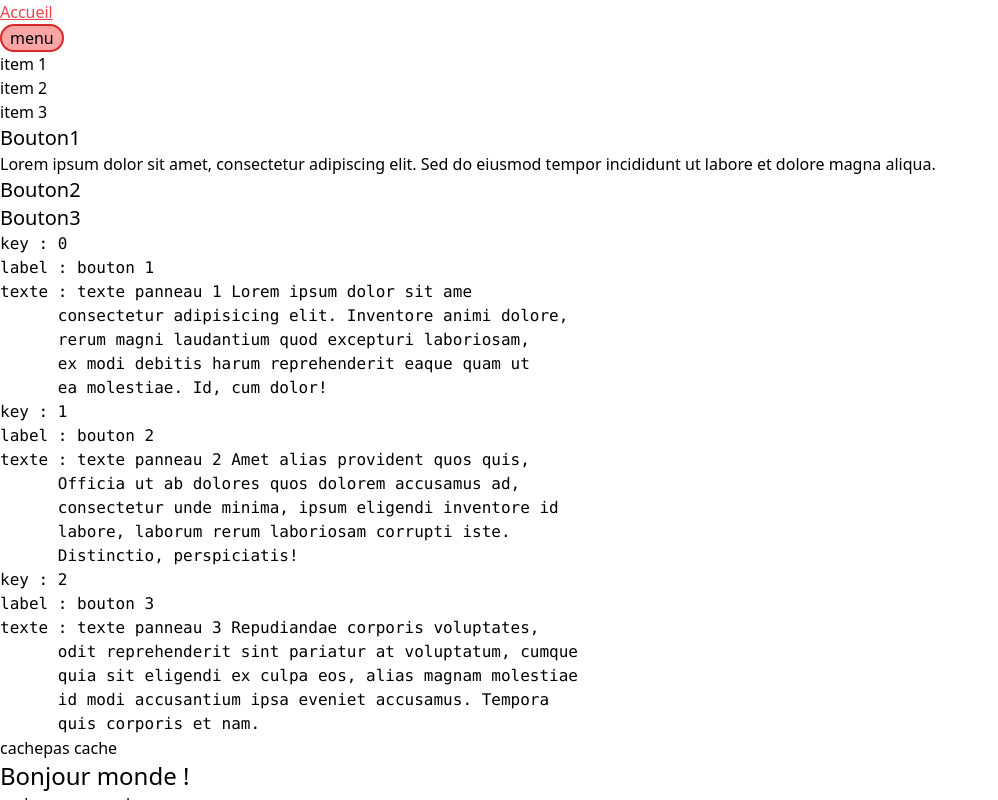
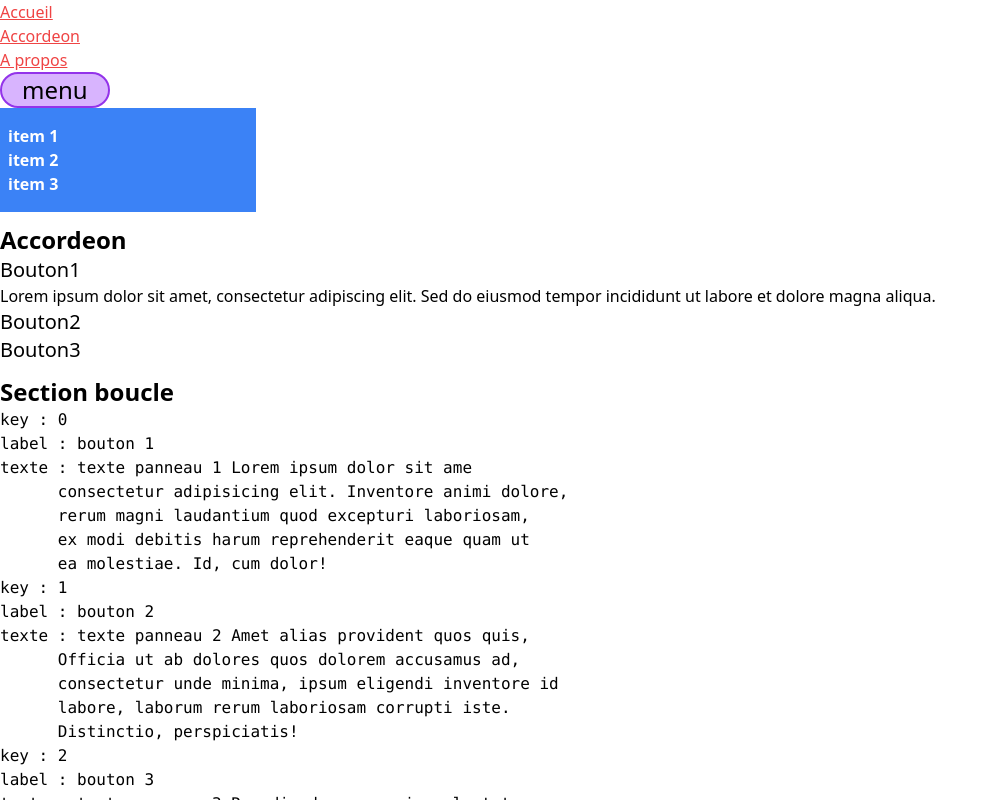
Before and after one commit to MMI-SAE-203/r213-2024-pracht-tp1-Claude2003, a Vue app: page / in a window 1280 px wide. Both pictures are taken after a click on the button "menu". Shown: the top 800 px of the page, without its empty margins (0-998 px from the left). Built offline with nearby package versions, Linux system fonts and the light colour scheme.

Commit message:
Amusement

```diff
--- a/src/App.vue
+++ b/src/App.vue
@@ -10,11 +10,19 @@ onErrorCaptured((err, instance, info) => {
 </script>
 
 <template>
+
+
+
   <header>
     <nav>
       <ul>
         <li>
-          <RouterLink to="/" class="text-red-500 underline"> Accueil </RouterLink>
+          <RouterLink to="/" class="text-red-500 underline"> Accueil </RouterLink></li>
+          <li>
+          <RouterLink to="/" class="text-red-500 underline"> Accordeon </RouterLink>
+        </li>
+        <li>
+          <RouterLink to="/" class="text-red-500 underline"> A propos </RouterLink>
         </li>
       </ul>
     </nav>
@@ -22,7 +30,7 @@ onErrorCaptured((err, instance, info) => {
     <button
     aria-controls="mainNav"
     aria-expanded="true"
-    class="rounded-full border-2 border-red-600 bg-red-300 px-2"
+    class="rounded-full border-2 border-purple-600 bg-purple-300 px-5 text-2xl "
     @pointerdown="menuIsOpen = !menuIsOpen"
   >
     menu
@@ -34,11 +42,11 @@ onErrorCaptured((err, instance, info) => {
     enter-to-class="translate-x-0"
     leave-active-class="-translate-x-full"
   >
-  <nav id="mainNav"  v-show="menuIsOpen" >
+  <nav id="mainNav"  v-show="menuIsOpen" class="bg-blue-500 w-64 py-4 px-2" >
     <ul>
-      <li><a href="#">item 1</a></li>
-      <li><a href="#">item 2</a></li>
-      <li><a href="#">item 3</a></li>
+      <li><a href="#" class="text-white font-bold" >item 1</a></li>
+      <li><a href="#" class="text-white font-bold">item 2</a></li>
+      <li><a href="#" class="text-white font-bold">item 3</a></li>
     </ul>
   </nav>
 </Transition>
--- a/src/pages/index.vue
+++ b/src/pages/index.vue
@@ -6,6 +6,13 @@ import { ref } from "vue";
 const sectionOpen = ref(1)
 
 const maVar = ref(true)
+const toggleSection = (key) => {
+  if (sectionOpen.value === key) {
+    sectionOpen.value = null
+  } else {
+    sectionOpen.value = key
+  }
+}
 
 const sectionsData = [
     {
@@ -41,6 +48,7 @@ const sectionsData = [
 
 
 <section>
+  <h1 class="font-bold text-2xl mt-3">  Accordeon </h1>
     <button class="btn text-xl" @pointerdown="sectionOpen = 1">Bouton1 </button>
     <p v-show="sectionOpen === 1">Lorem ipsum dolor sit amet, consectetur adipiscing elit. Sed do eiusmod tempor incididunt ut labore et dolore magna aliqua.</p>
 </section>
@@ -54,13 +62,19 @@ const sectionsData = [
     <button class="btn text-xl" @pointerdown="sectionOpen = 3">Bouton3 </button>
     <p v-show="sectionOpen === 3">Lorem ipsum dolor sit amet, consectetur adipiscing elit. Sed do eiusmod tempor incididunt ut labore et dolore magna aliqua.</p>
 </section>
-
+<h1 class="font-bold text-2xl mt-3"> Section boucle </h1>
 <section v-for="({ label, texte }, key) of sectionsData" :v-key="key">
     <pre class="font-mono">key : {{ key }}</pre>
     <pre class="font-mono">label : {{ label }}</pre>
     <pre class="font-mono">texte : {{ texte }}</pre>
   </section>
 
+  <h1 class="font-bold text-2xl mt-3"> Section boucle accordeon </h1>
+
+  <section class="mt-3" v-for="({ label, texte }, key) of sectionsData" :key="key">
+      <button class="btn text-xl font-mono" @click="toggleSection(key)">{{ label }}</button>
+      <p class="font-mono" v-show="sectionOpen === key">{{ texte }}</p>
+    </section>
 
 
   <button @click="maVar =
```
